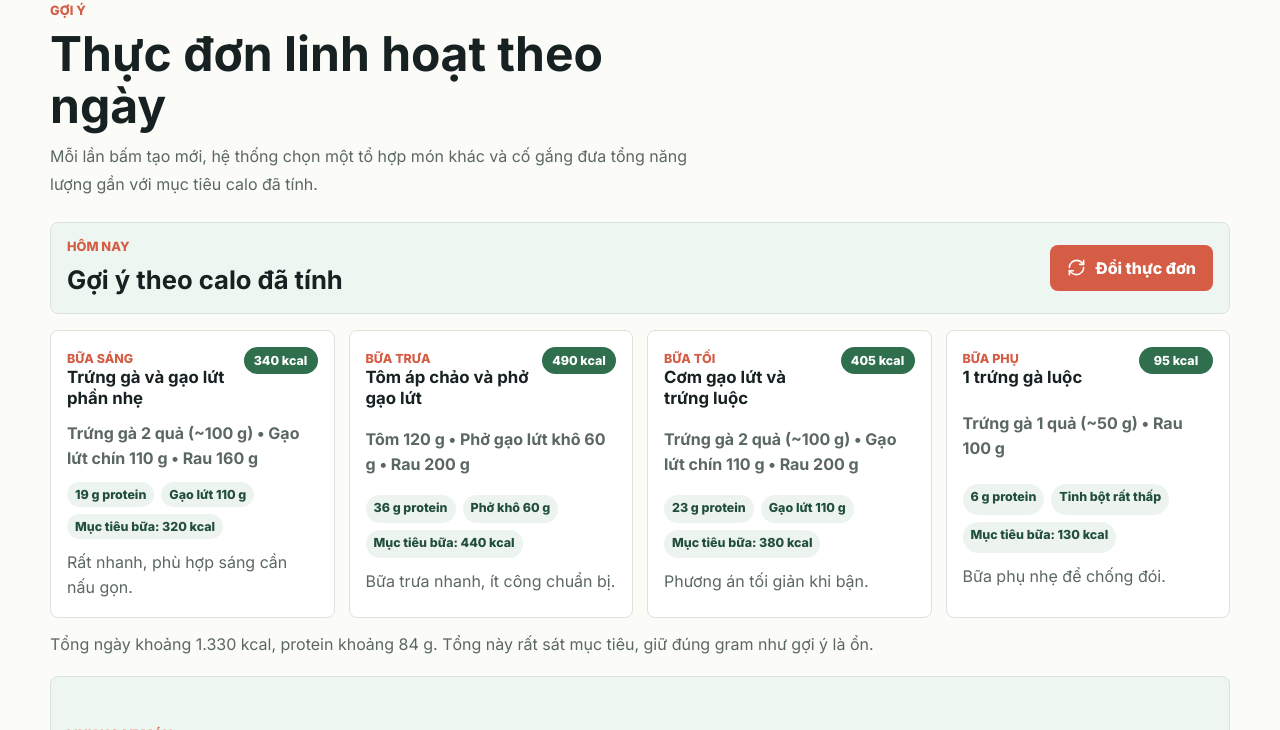
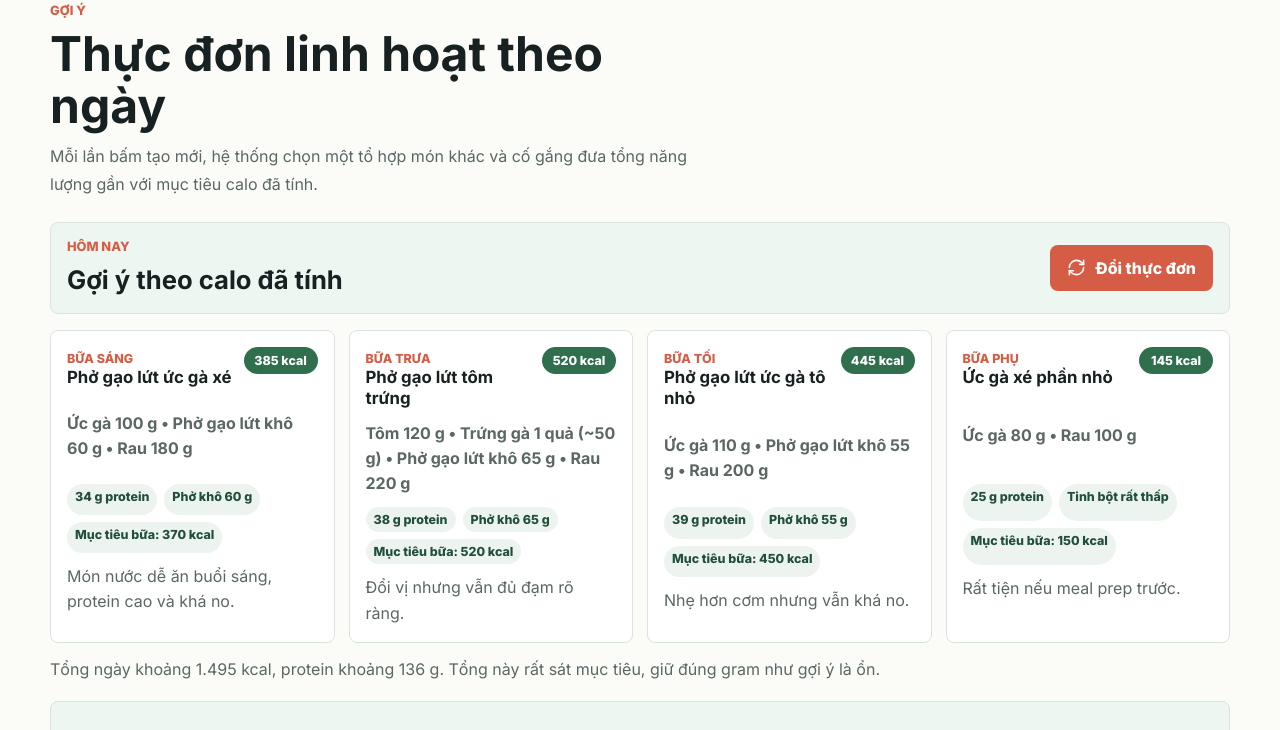
Before and after one commit to baviet0501-cyber/anuong, a plain HTML site: page index.html in a window 1280 px wide. Both pictures are taken after a click on the button "Tạo thực đơn theo calo". Shown: the part 2627-3357 px from the top of the page. Drawn offline with nearby package versions, Linux system fonts and the light colour scheme.

Commit message:
Fix deficit calorie calculation and meal shuffle randomness

```diff
--- a/app.js
+++ b/app.js
@@ -293,6 +293,7 @@ let currentTargetCalories = 0;
 let currentMaintenanceCalories = 0;
 let outsideMealKey = "";
 let outsideMealCalories = 0;
+let lastPlanSignature = "";
 
 const numberFormat = new Intl.NumberFormat("vi-VN");
 
@@ -347,6 +348,10 @@ function getCarbBadge(item) {
   return "Tinh bột rất thấp";
 }
 
+function getPlanSignature(plan) {
+  return plan.items.map((item) => `${item.mealKey}:${item.title}:${item.calories}`).join("|");
+}
+
 function shuffle(items) {
   const copied = [...items];
   for (let index = copied.length - 1; index > 0; index -= 1) {
@@ -364,12 +369,16 @@ function getMealBudget(mealKey, targetForDay = currentTargetCalories) {
 }
 
 function pickForBudget(mealKey, budget) {
-  return mealData[mealKey]
+  const candidates = mealData[mealKey]
     .map((item) => ({
       ...item,
-      score: Math.abs(item.calories - budget) + Math.random() * 120,
+      score: Math.abs(item.calories - budget),
     }))
-    .sort((first, second) => first.score - second.score)[0];
+    .sort((first, second) => first.score - second.score)
+    .slice(0, 5);
+
+  const biasedIndex = Math.floor(Math.pow(Math.random(), 1.35) * candidates.length);
+  return candidates[Math.min(biasedIndex, candidates.length - 1)];
 }
 
 function getOutsideMealFromForm() {
@@ -412,11 +421,11 @@ function getPlanBudgets() {
   return { budgetMap, outside };
 }
 
-function createDailyPlan() {
+function createDailyPlan(forceDifferent = false) {
   const { budgetMap, outside } = getPlanBudgets();
-  let bestPlan = null;
+  const candidatePlans = [];
 
-  for (let attempt = 0; attempt < 120; attempt += 1) {
+  for (let attempt = 0; attempt < 80; attempt += 1) {
     const items = mealKeys.map((mealKey) => {
       if (outside && mealKey === outside.mealKey) {
         return {
@@ -441,12 +450,25 @@ function createDailyPlan() {
     const protein = items.reduce((sum, item) => sum + item.protein, 0);
     const score = Math.abs(total - currentTargetCalories);
 
-    if (!bestPlan || score < bestPlan.score) {
-      bestPlan = { items, total, protein, score, budgetMap, outside };
+    candidatePlans.push({ items, total, protein, score, budgetMap, outside });
+  }
+
+  candidatePlans.sort((first, second) => first.score - second.score);
+
+  const bestScore = candidatePlans[0].score;
+  const pool = candidatePlans
+    .filter((plan) => plan.score <= bestScore + 140)
+    .slice(0, 10);
+  const shuffledPool = shuffle(pool);
+
+  if (forceDifferent) {
+    const differentPlan = shuffledPool.find((plan) => getPlanSignature(plan) !== lastPlanSignature);
+    if (differentPlan) {
+      return differentPlan;
     }
   }
 
-  return bestPlan;
+  return shuffledPool[0] || candidatePlans[0];
 }
 
 function getAdjustmentAdvice(difference) {
@@ -516,12 +538,12 @@ function renderFlexibleSummary(plan) {
   }: ${formatCalories(plan.outside.calories)}. Còn lại cho các bữa khác: ${formatCalories(remaining)}.`;
 }
 
-function renderDailyPlan() {
+function renderDailyPlan(options = {}) {
   if (!currentTargetCalories) {
     return;
   }
 
-  const plan = createDailyPlan();
+  const plan = createDailyPlan(options.forceDifferent);
   const dailyPlan = document.getElementById("dailyPlan");
   const planSummary = document.getElementById("planSummary");
   const difference = plan.total - currentTargetCalories;
@@ -575,6 +597,7 @@ function renderDailyPlan() {
   )}, protein khoảng ${plan.protein} g. ${adjustmentAdvice}`;
 
   renderFlexibleSummary(plan);
+  lastPlanSignature = getPlanSignature(plan);
   refreshIcons();
 }
 
@@ -592,10 +615,16 @@ function calculateCalories() {
   const base = 10 * weight + 6.25 * height - 5 * age;
   const bmr = sex === "male" ? base + 5 : base - 161;
   const maintenance = Math.round(bmr * activity);
-  const minimum = sex === "male" ? 1500 : 1200;
-  const target = Math.max(minimum, maintenance - selectedDeficit);
+  const minimumGuideline = sex === "male" ? 1500 : 1200;
+  const target = Math.max(0, maintenance - selectedDeficit);
   const proteinLow = Math.round(weight * 1.2);
   const proteinHigh = Math.round(weight * 1.6);
+  const lowCalorieNote =
+    target < minimumGuideline
+      ? ` Mức này thấp hơn ngưỡng tham khảo ${formatCalories(
+          minimumGuideline,
+        )}, nên cân nhắc chọn giảm nhẹ hoặc tăng vận động.`
+      : "";
 
   currentTargetCalories = target;
   currentMaintenanceCalories = maintenance;
@@ -605,7 +634,11 @@ function calculateCalories() {
     "macroNote",
   ).textContent = `Duy trì khoảng ${formatCalories(
     currentMaintenanceCalories,
-  )}. Đang chọn ${getDeficitName()}: trừ khoảng ${selectedDeficit} kcal/ngày. Protein tham khảo: ${proteinLow}-${proteinHigh} g/ngày.`;
+  )}. Đang chọn ${getDeficitName()}: ${formatCalories(
+    currentMaintenanceCalories,
+  )} - ${selectedDeficit} = ${formatCalories(
+    target,
+  )}. Protein tham khảo: ${proteinLow}-${proteinHigh} g/ngày.${lowCalorieNote}`;
 
   renderCalorieAdvice(target, weight);
   renderDailyPlan();
@@ -622,7 +655,7 @@ function applyOutsideMeal() {
     outsideMealCalories = outside.calories;
   }
 
-  renderDailyPlan();
+  renderDailyPlan({ forceDifferent: true });
 }
 
 function resetOutsideMeal() {
@@ -630,7 +663,7 @@ function resetOutsideMeal() {
   outsideMealCalories = 0;
   document.getElementById("outsideMeal").value = "";
   document.getElementById("outsideCalories").value = "";
-  renderDailyPlan();
+  renderDailyPlan({ forceDifferent: true });
 }
 
 document.getElementById("tinh-calo").addEventListener("submit", (event) => {
@@ -662,12 +695,12 @@ document.getElementById("applyFlexible").addEventListener("click", applyOutsideM
 document.getElementById("resetFlexible").addEventListener("click", resetOutsideMeal);
 
 document.getElementById("generatePlan").addEventListener("click", () => {
-  renderDailyPlan();
+  renderDailyPlan({ forceDifferent: true });
   document.getElementById("thuc-don").scrollIntoView({ behavior: "smooth" });
 });
 
 document.getElementById("shuffleDay").addEventListener("click", () => {
-  renderDailyPlan();
+  renderDailyPlan({ forceDifferent: true });
 });
 
 window.addEventListener("DOMContentLoaded", () => {
--- a/index.html
+++ b/index.html
@@ -95,8 +95,8 @@
             <label class="wide-field">
               Mức vận động
               <select id="activity">
-                <option value="1.2" selected>Ít vận động</option>
-                <option value="1.375">Vận động nhẹ</option>
+                <option value="1.2">Ít vận động</option>
+                <option value="1.375" selected>Vận động nhẹ</option>
                 <option value="1.55">Vận động vừa</option>
                 <option value="1.725">Vận động nhiều</option>
               </select>
```
